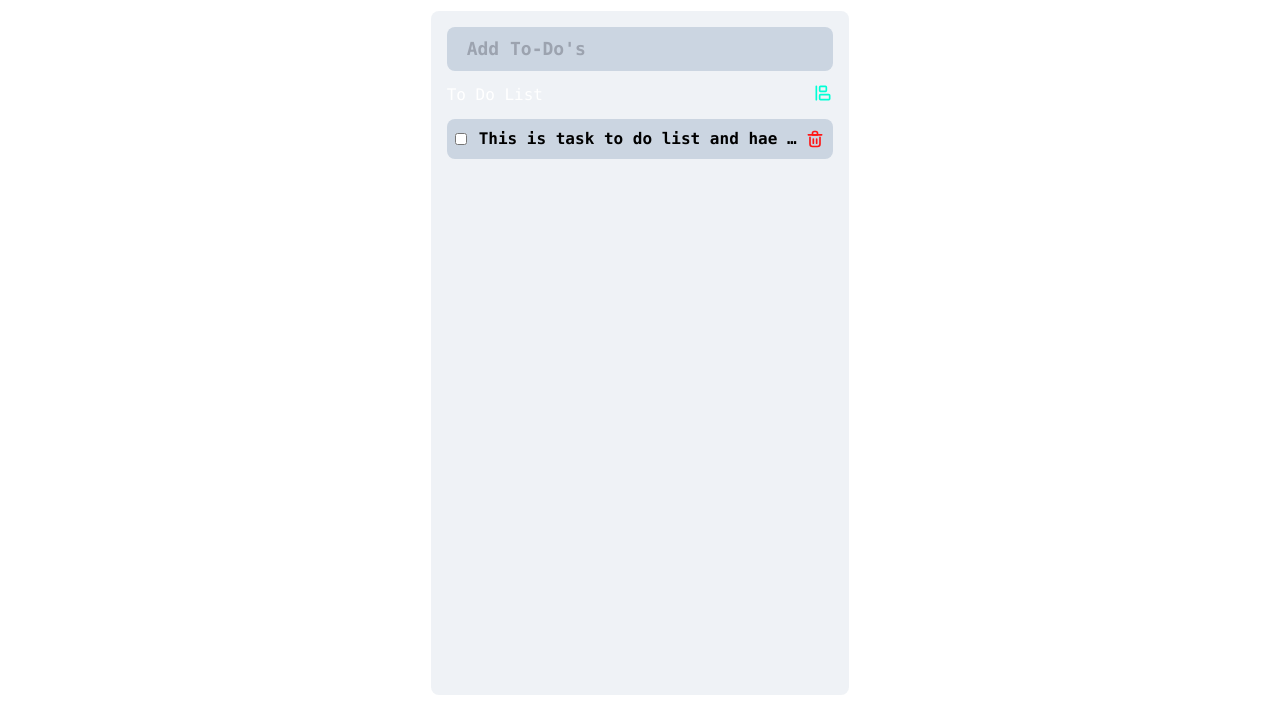
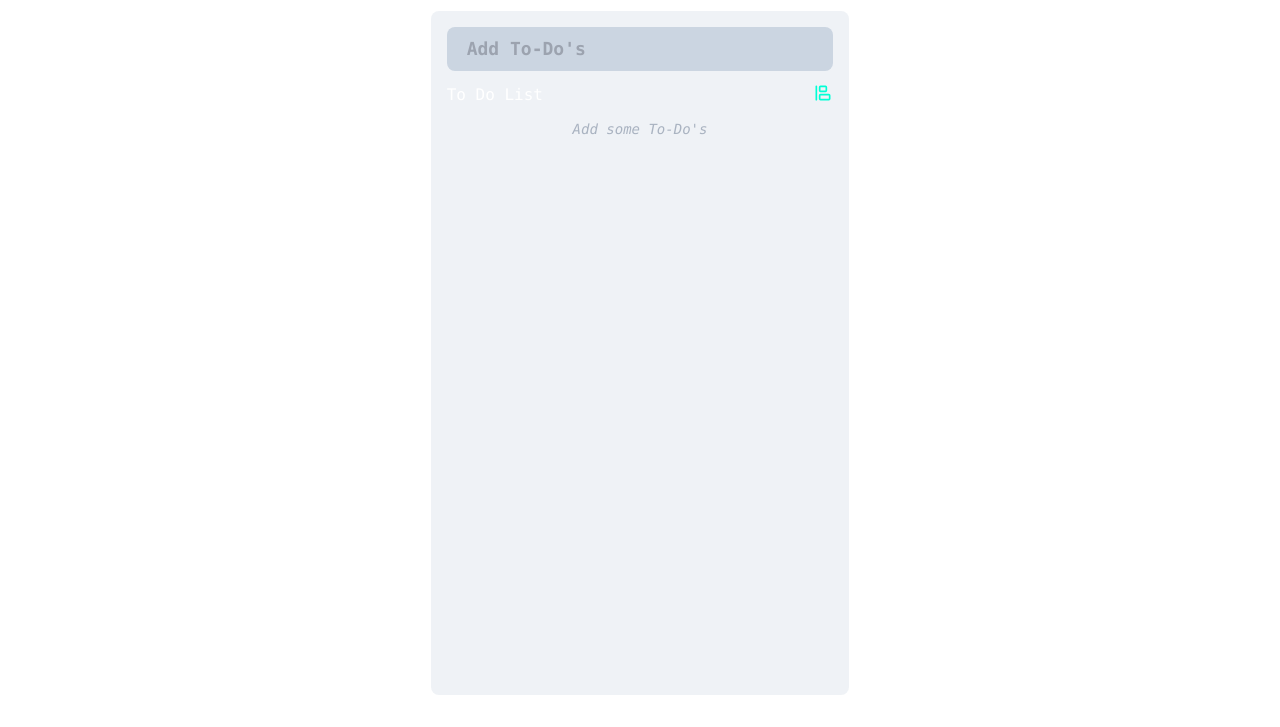
Before and after one commit to Staller-projects/ToDo-List, a plain HTML site: page index.html in a window 1280 px wide. Shown: the part 81-808 px from the top of the page. Drawn offline with nearby package versions, Linux system fonts and the light colour scheme.

Commit message:
remoevd default value from list

```diff
--- a/index.html
+++ b/index.html
@@ -40,11 +40,12 @@
                 </div>
                 <div class="space-y-3 overflow-y-auto lg:h-[70vh] scrollbar h-full" id="taskListHero">
                     <div class="relative ">
-                        <input type="text" value="This is task to do list and hae to do it in any way yo can do it " class="truncate w-full dark:bg-slate-700 bg-slate-300 dark:text-white text-black lg:px-5 lg:py-2 px-3 lg:px-8 px-6 py-1 dark:text-white text-black lg:text-base text-sm font-semibold rounded-lg outline-none" disabled >
+                        <p class="text-center italic text-sm text-slate-500/50">Add some To-Do's</p>
+                        <!-- <input type="text" value="This is task to do list and hae to do it in any way yo can do it " class="truncate w-full dark:bg-slate-700 bg-slate-300 dark:text-white text-black lg:px-5 lg:py-2 px-3 lg:px-8 px-6 py-1 dark:text-white text-black lg:text-base text-sm font-semibold rounded-lg outline-none" disabled >
                         <input id="" type="checkbox" value="" name="bordered-checkbox" class="absolute inset-y-0 left-0 flex my-auto ml-2 items-center  w-3 h-3 text-blue-600 bg-gray-100 rounded dark:bg-gray-700">
                         <div class="absolute inset-y-0 right-0 flex my-auto mr-2 items-center">
                             <svg class="" height="20"  viewBox="0 0 24 24" fill="none" xmlns="http://www.w3.org/2000/svg"><g id="SVGRepo_bgCarrier" stroke-width="0"></g><g id="SVGRepo_tracerCarrier" stroke-linecap="round" stroke-linejoin="round"></g><g id="SVGRepo_iconCarrier"> <path d="M10 12V17" stroke="#fe1616" stroke-width="2" stroke-linecap="round" stroke-linejoin="round"></path> <path d="M14 12V17" stroke="#fe1616" stroke-width="2" stroke-linecap="round" stroke-linejoin="round"></path> <path d="M4 7H20" stroke="#fe1616" stroke-width="2" stroke-linecap="round" stroke-linejoin="round"></path> <path d="M6 10V18C6 19.6569 7.34315 21 9 21H15C16.6569 21 18 19.6569 18 18V10" stroke="#fe1616" stroke-width="2" stroke-linecap="round" stroke-linejoin="round"></path> <path d="M9 5C9 3.89543 9.89543 3 11 3H13C14.1046 3 15 3.89543 15 5V7H9V5Z" stroke="#fe1616" stroke-width="2" stroke-linecap="round" stroke-linejoin="round"></path> </g></svg>
-                        </div>
+                        </div> -->
                     </div>
                 </div>
             </div>
```
